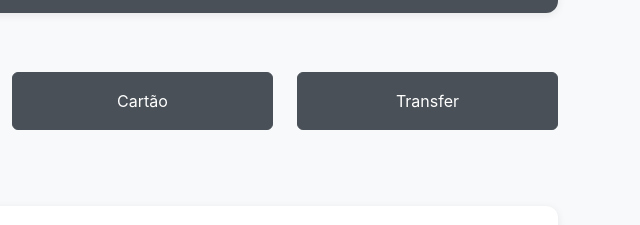
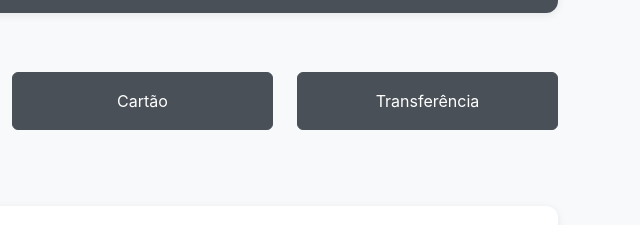
Before and after one commit to ricardoairesm/FIAP-fase-04-cap-09, a plain HTML site: page index.html in a window 1280 px wide. Shown: the part 210-435 px from the top of the page, 640-1280 px from the left. Drawn offline with nearby package versions, Linux system fonts and the light colour scheme.

Commit message:
fix: corrects 'Transferência' text

```diff
--- a/index.html
+++ b/index.html
@@ -47,7 +47,7 @@
                 <button class="btn btn-primary w-100 p-3">Cartão</button>
             </div>
             <div class="col-6 col-md-3 mb-3">
-                <button class="btn btn-primary w-100 p-3">Transfer</button>
+                <button class="btn btn-primary w-100 p-3">Transferência</button>
             </div>
         </div>
 
```
